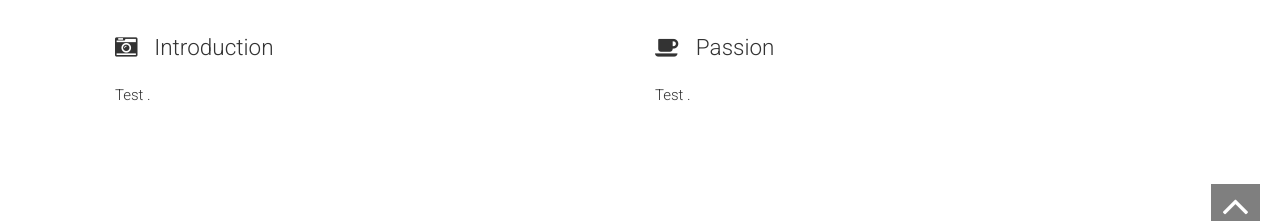
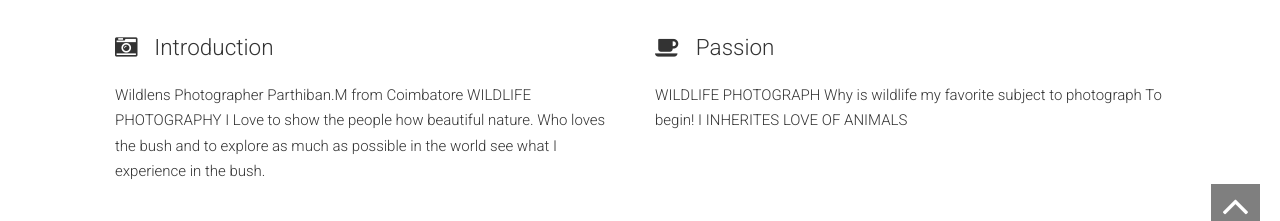
Before and after one commit to Parthiban-Ramesh/Parthiban-Ramesh.github.io, a plain HTML site: page index.html in a window 1280 px wide. Shown: the part 546-767 px from the top of the page. Drawn offline with Linux system fonts and the light colour scheme.

Commit message:
Update index.html

```diff
--- a/index.html
+++ b/index.html
@@ -125,13 +125,13 @@
   <div class="row">
   <div class="col-sm-6 wowload fadeInLeft">
     <h4><i class="fa fa-camera-retro"></i> Introduction </h4>
-    <p>Test .</p>
+    <p> Wildlens Photographer Parthiban.M from Coimbatore WILDLIFE PHOTOGRAPHY I Love to show the people how beautiful nature. Who loves the bush and to explore as much as possible in the world see what I experience in the bush.</p>
 
 
   </div>
   <div class="col-sm-6 wowload fadeInRight">
   <h4><i class="fa fa-coffee"></i> Passion</h4>
-  <p>Test .</p>
+  <p> WILDLIFE PHOTOGRAPH Why is wildlife my favorite subject to photograph  To begin! I INHERITES LOVE OF ANIMALS </p>
   </div>
   </div>
 
```
